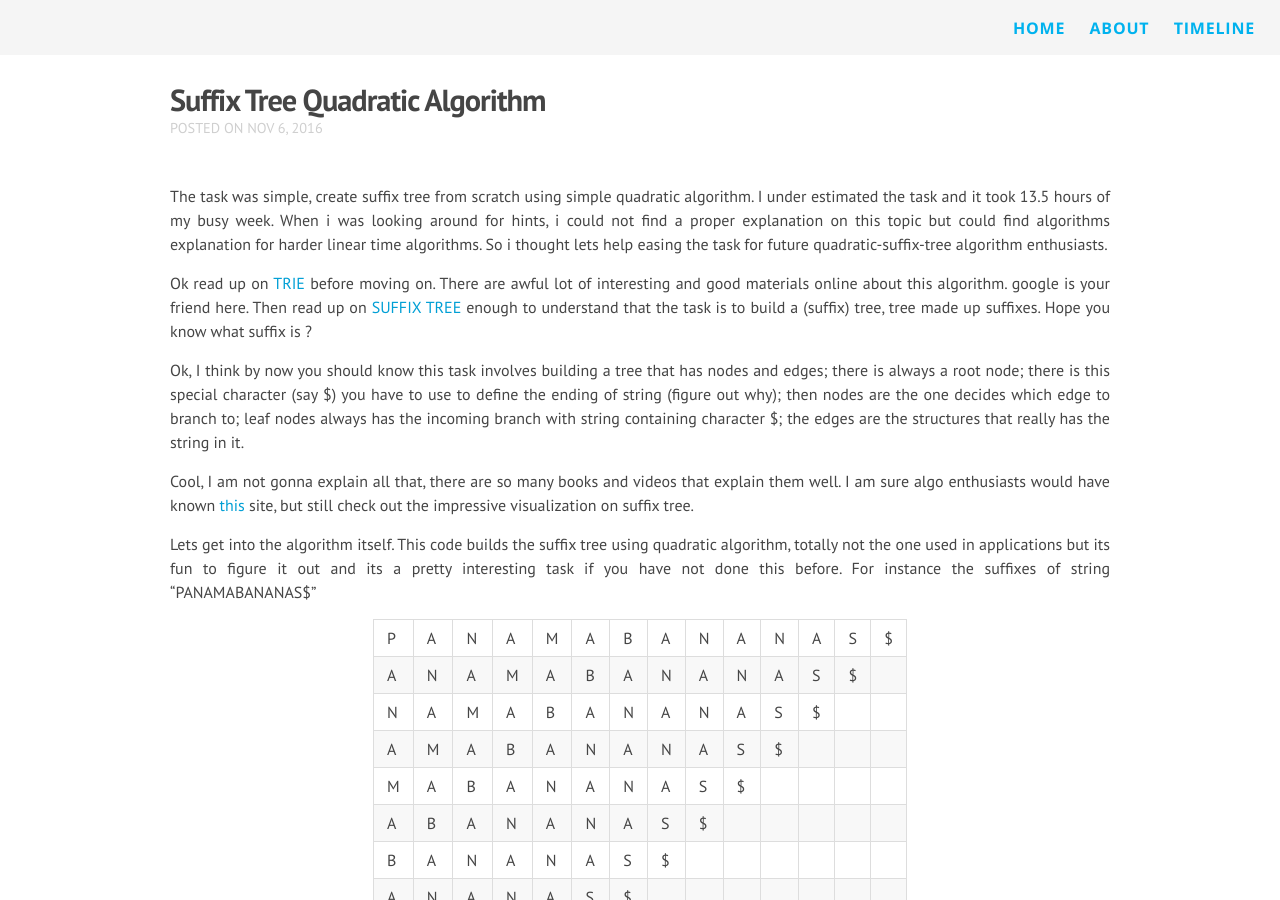
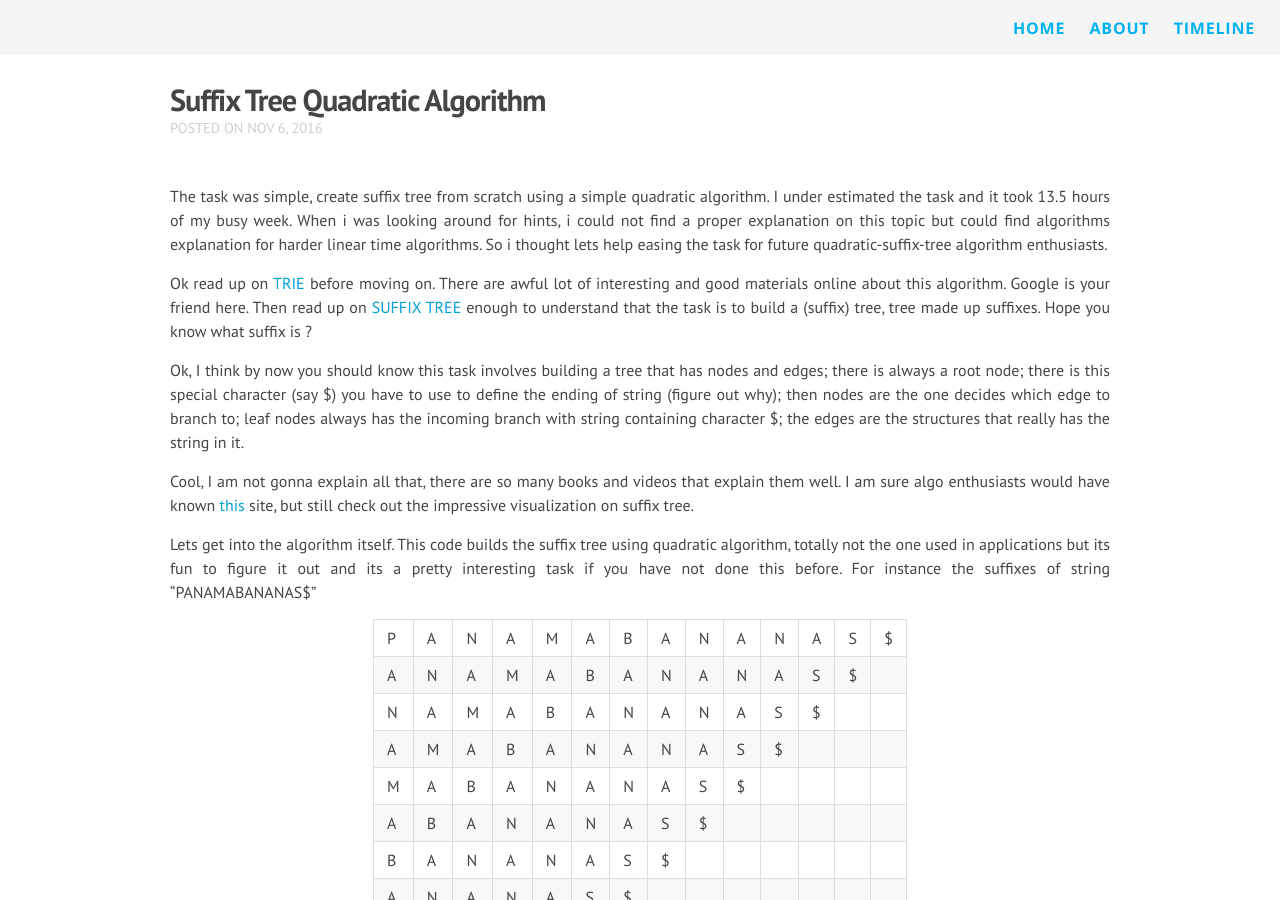
Before and after one commit to bicepjai/bicepjai.github.io, a Jekyll site: the page built from _posts/2016-11-06-suffix-tree-quadratic.md, in a window 1280 px wide and 900 px high. Built offline with Jekyll 4.4.1, drawn with Linux system fonts in a browser that asks for light colours; nearby versions of some CDN libraries; comment, search, counter and statistics services are not loaded.

```diff
--- a/_posts/2016-11-06-suffix-tree-quadratic.md
+++ b/_posts/2016-11-06-suffix-tree-quadratic.md
@@ -7,9 +7,9 @@ date: 2016-11-06
 categories: algorithms
 ---
 
-The task was simple, create suffix tree from scratch using simple quadratic algorithm. I under estimated the task and it took 13.5 hours of my busy week. When i was looking around for hints, i could not find a proper explanation on this topic but could find algorithms explanation for harder linear time algorithms. So i thought lets help easing the task for future quadratic-suffix-tree algorithm enthusiasts.
+The task was simple, create suffix tree from scratch using a simple quadratic algorithm. I under estimated the task and it took 13.5 hours of my busy week. When i was looking around for hints, i could not find a proper explanation on this topic but could find algorithms explanation for harder linear time algorithms. So i thought lets help easing the task for future quadratic-suffix-tree algorithm enthusiasts.
 
-Ok read up on [TRIE](https://en.wikipedia.org/wiki/Trie) before moving on. There are awful lot of interesting and good materials online about this algorithm. google is your friend here. Then read up on [SUFFIX TREE](https://en.wikipedia.org/wiki/Suffix_tree) enough to understand that the task is to build a (suffix) tree, tree made up suffixes. Hope you know what suffix is ?
+Ok read up on [TRIE](https://en.wikipedia.org/wiki/Trie) before moving on. There are awful lot of interesting and good materials online about this algorithm. Google is your friend here. Then read up on [SUFFIX TREE](https://en.wikipedia.org/wiki/Suffix_tree) enough to understand that the task is to build a (suffix) tree, tree made up suffixes. Hope you know what suffix is ?
 
 Ok, I think by now you should know this task involves building a tree that has nodes and edges; there is always a root node; there is this special character (say \\$) you have to use to define the ending of string (figure out why); then nodes are the one decides which edge to branch to; leaf nodes always has the incoming branch with string containing character \$; the edges are the structures that really has the string in it.
 
```
